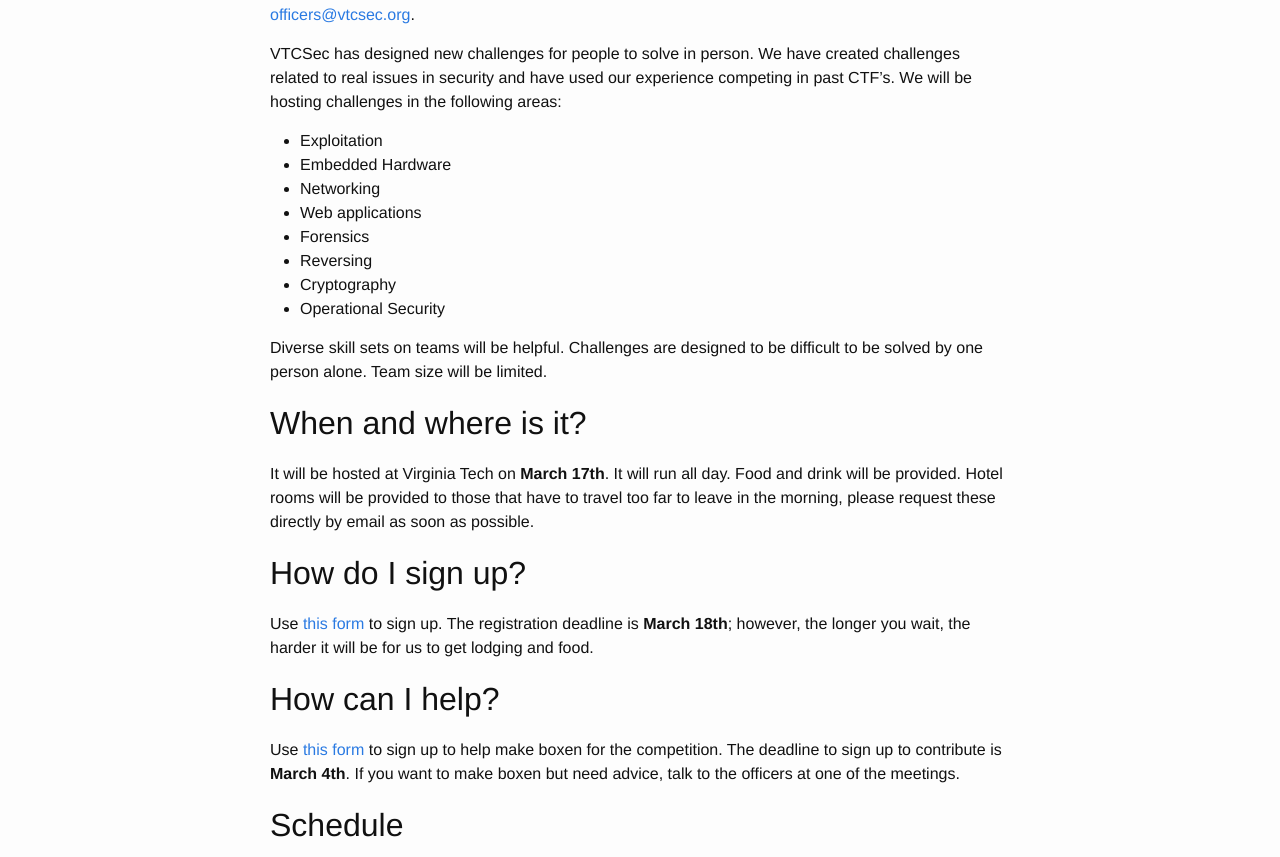
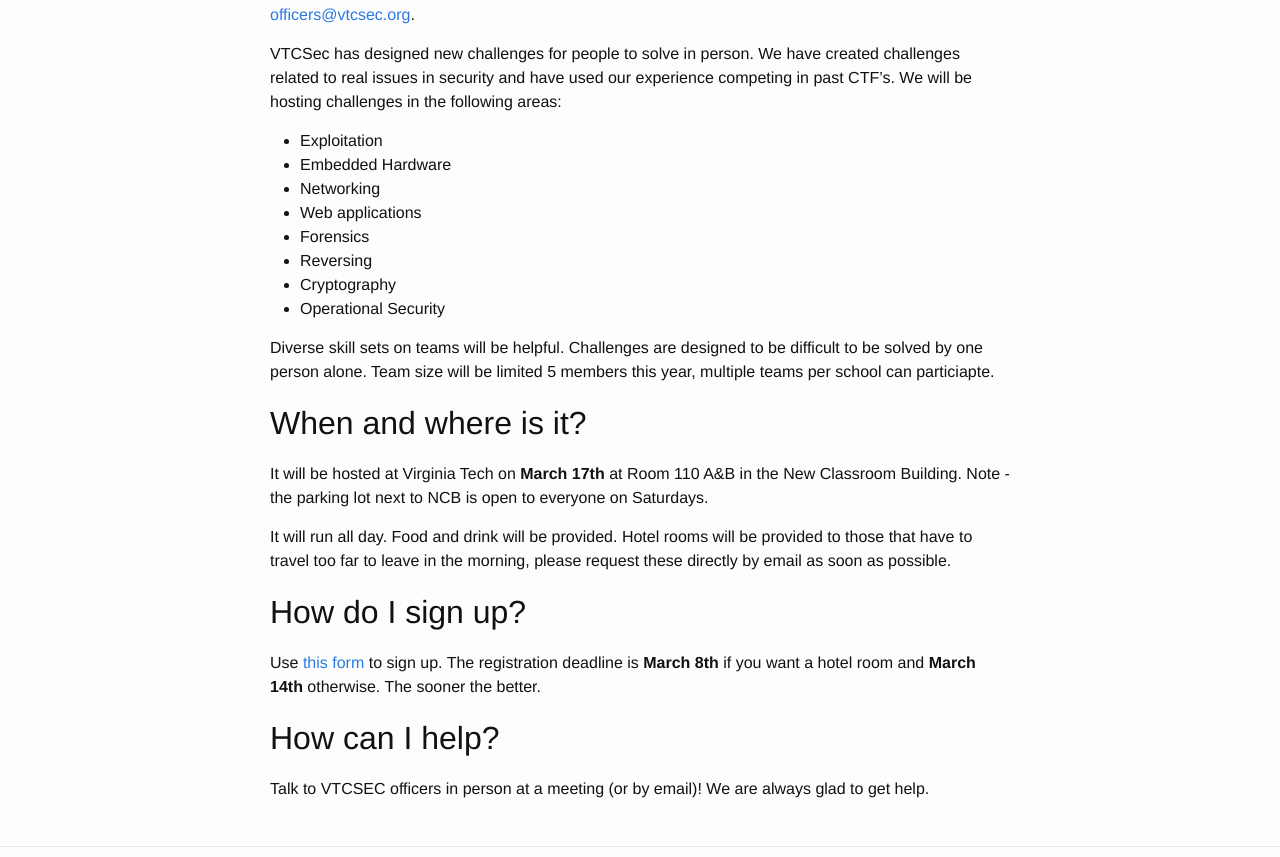
Before and after one commit to VTCSec/vtcsec.org, a Jekyll site: the page built from summit.md, in a window 1280 px wide and 1400 px high, scrolled down 411 px. Shown: the top 857 px of the window. Built offline with Jekyll 4.4.1, drawn with Linux system fonts in a browser that asks for light colours; some of the changed text lies outside the part shown; grey boxes are pictures that could not be loaded.

Commit message:
Updated Summit Page for 2018

```diff
--- a/summit.md
+++ b/summit.md
@@ -23,25 +23,17 @@
 * Operational Security
 
 Diverse skill sets on teams will be helpful.  Challenges are designed to be difficult to be solved by one person alone.
-Team size will be limited.
+Team size will be limited 5 members this year, multiple teams per school can particiapte.
 
 ## When and where is it?
 
-It will be hosted at Virginia Tech on **March 17th**.  It will run all day.  Food and drink will be provided.
-Hotel rooms will be provided to those that have to travel too far to leave in the morning, please request these directly by email as soon as possible.
+It will be hosted at Virginia Tech on **March 17th** at Room 110 A&B in the New Classroom Building. Note - the parking lot next to NCB is open to everyone on Saturdays.
+
+It will run all day.  Food and drink will be provided. Hotel rooms will be provided to those that have to travel too far to leave in the morning, please request these directly by email as soon as possible.
 
 ## How do I sign up?
 
-Use [this form](https://goo.gl/forms/s87aDZc7ULibEvJI2) to sign up.  The registration deadline is **March 18th**; however, the longer you wait, the harder it will be for us to get lodging and food.
+Use [this form](https://goo.gl/forms/9FsVnZ1vHXzPcs4j2) to sign up.  The registration deadline is **March 8th** if you want a hotel room and **March 14th** otherwise. The sooner the better.
 
 ## How can I help?
-Use [this form](https://goo.gl/forms/BrcxjnLMWVEHa7df2) to sign up to help make boxen for the competition. The deadline to sign up to contribute is **March 4th**. If you want to make boxen but need advice, talk to the officers at one of the meetings.
-
-## Schedule
-
-{:.mbtablestyle}
-|  Time           |  Event                      |  Notes                                                       |
-| :--------------- | :--------------------------- | :------------------------------------------------------------ |
-| 0900 - 1000     | Speaker (**TBA**)           | We will provide doughnuts and coffee before and after.       |
-| 1000 - 1700     | Capture the Flag!           |                                                              |
-| 1700 - whenever | Unofficial Social Dinner    | Usually after VTCSEC events we go out and get dinner; come with, have fun, be social (for once). |
+Talk to VTCSEC officers in person at a meeting (or by email)! We are always glad to get help.
```
